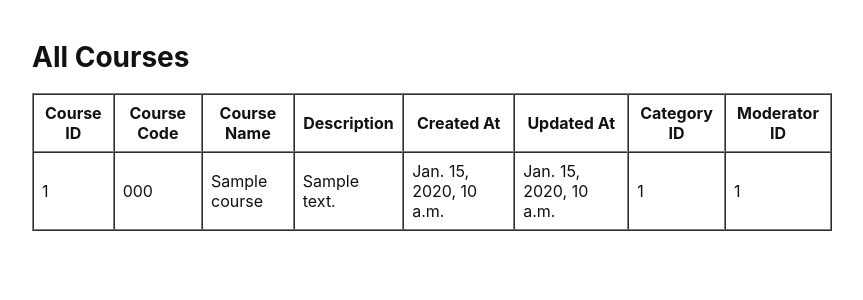
After one commit to SecongKoylaaa/CSIT327-G6-Group12-CourseCompanion, a Django app: template frontend/templates/courses-list.html in a window 1280 px wide. The commit adds this page. Shown: the top 300 px of the page, without its empty margins (208-1071 px from the left). Run offline with Django 5.2, Linux system fonts and the light colour scheme; the template is opened without the code that fills it: most values are stand-ins (such as "Sample title", 1, 10 or a date in 2020).

```diff
--- a/frontend/static/css/post-create.css
+++ b/frontend/static/css/post-create.css
@@ -5,7 +5,7 @@
   flex-direction: row;
   gap: 8px;
   position: absolute;
-  left: 100%;
+  left: 20%;
   top: 0;
   background: transparent;
   z-index: 201;
--- /dev/null
+++ b/frontend/templates/courses-list.html
@@ -0,0 +1,45 @@
+<!DOCTYPE html>
+<html lang="en">
+<head>
+  <meta charset="UTF-8">
+  <meta name="viewport" content="width=device-width, initial-scale=1.0">
+  <title>Courses List</title>
+  <link rel="stylesheet" href="/static/css/post-create.css">
+</head>
+<body>
+  <div class="container">
+    <h1>All Courses</h1>
+    <table border="1" cellpadding="8" cellspacing="0" style="width:100%; background:#fff; color:#111;">
+      <thead>
+        <tr>
+          <th>Course ID</th>
+          <th>Course Code</th>
+          <th>Course Name</th>
+          <th>Description</th>
+          <th>Created At</th>
+          <th>Updated At</th>
+          <th>Category ID</th>
+          <th>Moderator ID</th>
+        </tr>
+      </thead>
+      <tbody>
+        {% for course in courses %}
+        <tr>
+          <td>{{ course.course_id }}</td>
+          <td>{{ course.course_code }}</td>
+          <td>{{ course.course_name }}</td>
+          <td>{{ course.description }}</td>
+          <td>{{ course.created_at }}</td>
+          <td>{{ course.updated_at }}</td>
+          <td>{{ course.category_id }}</td>
+          <td>{{ course.moderator_id }}</td>
+        </tr>
+        {% endfor %}
+      </tbody>
+    </table>
+    {% if not courses %}
+      <p>No courses found.</p>
+    {% endif %}
+  </div>
+</body>
+</html>
```
Also changed, not shown: backend/db.sqlite3.
